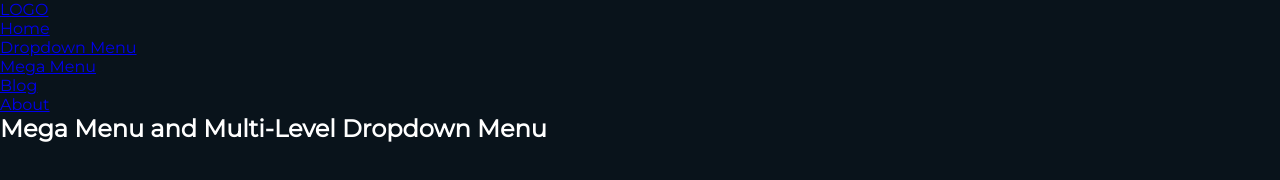
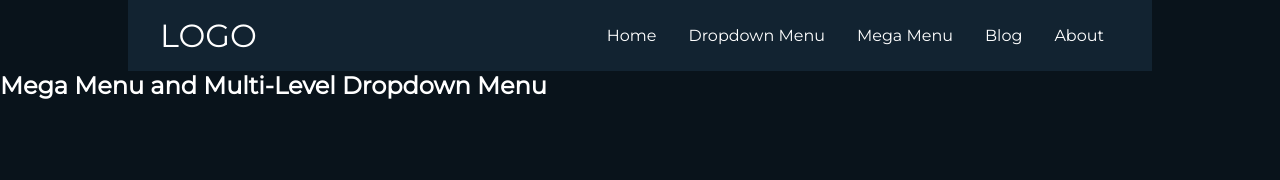
Before and after one commit to oscarmolivera/courses-webinars, a plain HTML site: page codeStacker-megamenu/index.html in a window 1280 px wide. Drawn offline with Linux system fonts and the light colour scheme.

Commit message:
CSS Header Styles

```diff
--- a/codeStacker-megamenu/style.css
+++ b/codeStacker-megamenu/style.css
@@ -14,3 +14,44 @@ body{
   color: #fff;
   min-height: 100vh;
 }
+
+
+/* header */
+.header{
+  background: #122331;
+  position: relative;
+  max-width: 80vw;
+  margin: auto;
+  display: flex;
+  align-items: center;
+  justify-content: space-between;
+  padding: 1rem 2rem;
+  z-index: 1;
+}
+
+.header a{
+  text-decoration: none;
+  color: #fff;
+}
+
+.header ul{
+  list-style: none;
+}
+
+.logo{
+  font-size: 2rem;
+}
+
+.menu-items{
+  display: flex;
+  align-items: center;
+}
+
+.menu-items li{
+  padding: 0.5rem 1rem;
+  transition: background 0.3s ease-in-out;
+}
+
+.menu-items li:hover{
+  background-color: #ff652f
+}
```
